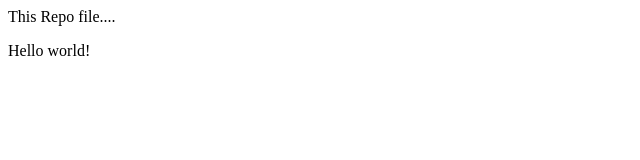
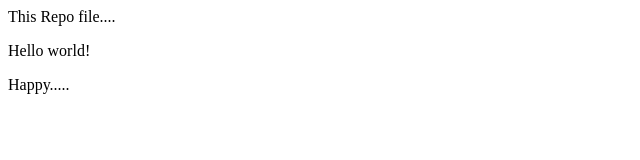
Before and after one commit to fre21/sample-assigment, a plain HTML site: page index.html in a window 1280 px wide. Shown: the full height of the page, 0-640 px from the left. Drawn offline with Linux system fonts and the light colour scheme.

Commit message:
Update index.html

```diff
--- a/index.html
+++ b/index.html
@@ -7,5 +7,6 @@
     <body>
         This Repo file....
        <p>Hello world!</p>
+        <p> Happy.....</p>
     </body>
 </html>
```
